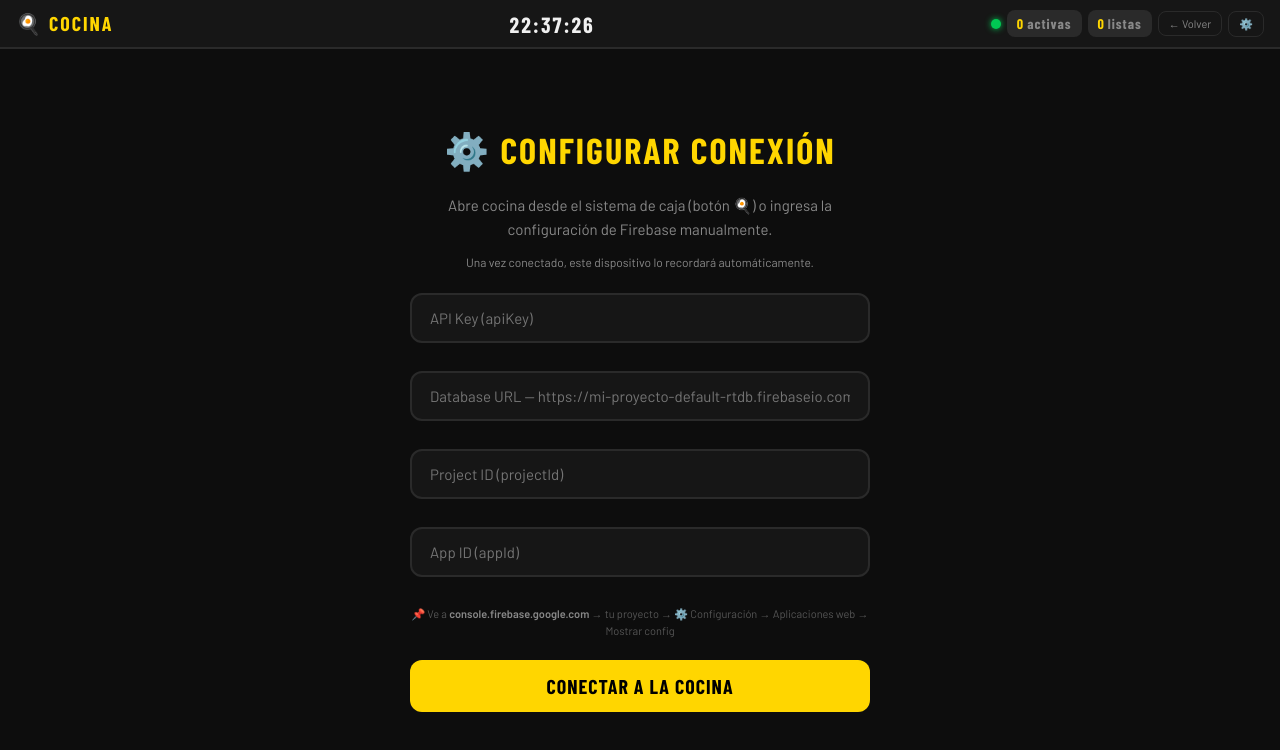
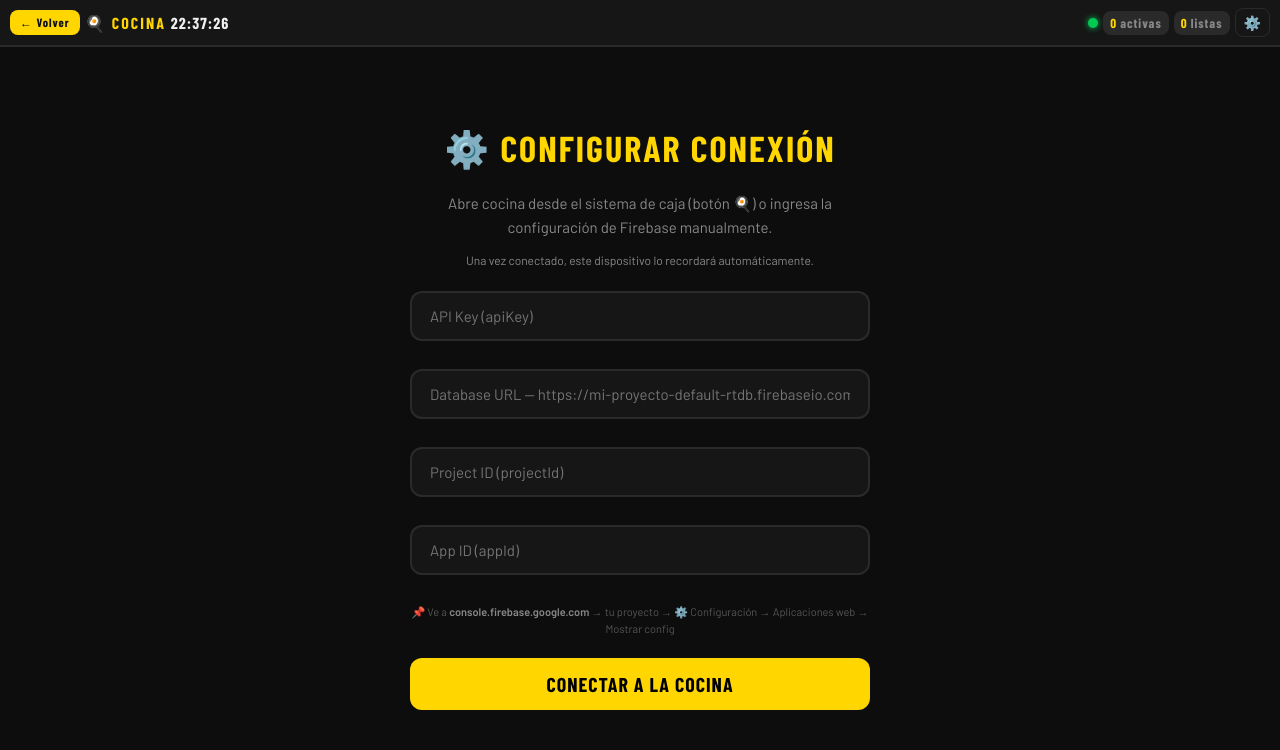
Before and after one commit to ochoacastro/Restaurante-DIAN, a plain HTML site: page cocina.html in a window 1280 px wide. Drawn offline with nearby package versions, Linux system fonts and the light colour scheme; a web font is replaced by a local one.

Commit message:
Upload via GitDeploy — cocina.html

```diff
--- a/cocina.html
+++ b/cocina.html
@@ -39,52 +39,53 @@
   #topbar {
     display: flex;
     align-items: center;
-    justify-content: space-between;
-    padding: 10px 16px;
+    padding: 8px 10px;
     background: var(--surface);
     border-bottom: 2px solid var(--border);
     position: sticky;
     top: 0;
     z-index: 100;
-    gap: 10px;
+    gap: 5px;
+    overflow: hidden;
   }
 
   #topbar .brand {
     font-family: 'Barlow Condensed', sans-serif;
-    font-size: 20px;
+    font-size: 16px;
     font-weight: 900;
     letter-spacing: 2px;
     text-transform: uppercase;
     color: var(--yellow);
     white-space: nowrap;
+    flex-shrink: 0;
   }
 
-  #topbar .brand span {
-    display: none;
-  }
+  #topbar .brand span { display: none; }
 
   #clock {
     font-family: 'Barlow Condensed', sans-serif;
-    font-size: 22px;
+    font-size: 16px;
     font-weight: 700;
     color: var(--text);
-    letter-spacing: 2px;
+    letter-spacing: 1px;
     white-space: nowrap;
+    flex-shrink: 0;
   }
 
   .top-stats {
     display: flex;
-    gap: 6px;
+    gap: 5px;
     align-items: center;
+    margin-left: auto;
     flex-shrink: 0;
   }
 
   .stat-pill {
     background: var(--border);
     border-radius: 8px;
-    padding: 5px 10px;
+    padding: 4px 7px;
     font-family: 'Barlow Condensed', sans-serif;
-    font-size: 14px;
+    font-size: 13px;
     font-weight: 700;
     color: var(--muted);
     letter-spacing: 1px;
@@ -92,6 +93,21 @@
   }
 
   .stat-pill b { color: var(--yellow); margin-right: 3px; }
+
+  #btnVolver {
+    background: var(--yellow) !important;
+    border: none !important;
+    color: #111 !important;
+    border-radius: 8px !important;
+    padding: 5px 10px !important;
+    cursor: pointer;
+    font-size: 12px !important;
+    font-family: 'Barlow Condensed', sans-serif !important;
+    font-weight: 800 !important;
+    white-space: nowrap;
+    letter-spacing: 1px;
+    flex-shrink: 0;
+  }
 
   /* ── OFFLINE / DESCONEXIÓN ──────────────── */
   #offlineBar {
@@ -487,14 +503,14 @@
 <body>
 
   <div id="topbar">
+    <button id="btnVolver" onclick="volverAPedidos()" title="Volver">← Volver</button>
     <div class="brand">🍳 Cocina</div>
     <div id="clock">00:00:00</div>
     <div class="top-stats">
       <div id="fbStatusDotKds" title="Firebase desconectado"></div>
       <div class="stat-pill"><b id="statActivas">0</b>activas</div>
       <div class="stat-pill"><b id="statListas">0</b>listas</div>
-      <button id="btnVolver" onclick="volverAPedidos()" style="background:none;border:1px solid var(--border);color:var(--muted);border-radius:8px;padding:5px 10px;cursor:pointer;font-size:11px;font-family:'Barlow',sans-serif;white-space:nowrap;">← Volver</button>
-      <button onclick="showSetup()" style="background:none;border:1px solid var(--border);color:var(--muted);border-radius:8px;padding:5px 10px;cursor:pointer;font-size:11px;font-family:'Barlow',sans-serif;white-space:nowrap;">⚙️</button>
+      <button onclick="showSetup()" style="background:none;border:1px solid var(--border);color:var(--muted);border-radius:8px;padding:5px 8px;cursor:pointer;font-size:14px;font-family:'Barlow',sans-serif;white-space:nowrap;flex-shrink:0;">⚙️</button>
     </div>
   </div>
 
@@ -601,14 +617,11 @@
   window.volverAPedidos = function() {
     document.getElementById('setupScreen').style.display = 'none';
     document.getElementById('kdsArea').style.display     = 'block';
-    document.getElementById('btnVolver').style.display   = 'none';
   };
 
   window.showSetup = function() {
     document.getElementById('setupScreen').style.display = 'flex';
     document.getElementById('kdsArea').style.display     = 'none';
-    // Mostrar botón volver solo si ya hay conexión activa
-    document.getElementById('btnVolver').style.display   = db ? 'inline-block' : 'none';
     // Pre-llenar campos con config guardada
     try {
       const cfg = JSON.parse(localStorage.getItem(FB_CFG_KEY) || '{}');
```
